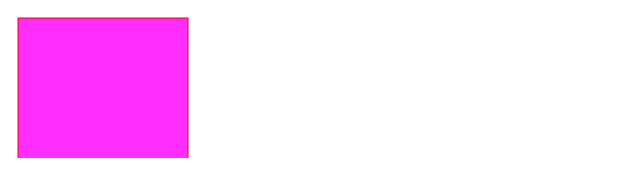
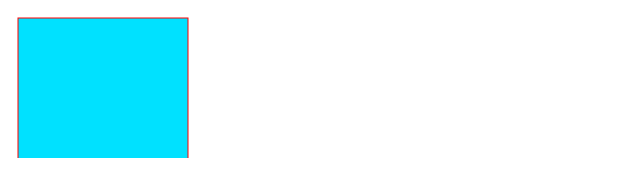
Before and after one commit to yousefma7moud/myNewRepo, a plain HTML site: page index.html in a window 1280 px wide. Shown: the whole page, without its empty margins (0-640 px from the left). Drawn offline with Linux system fonts and the light colour scheme.

Commit message:
2nd commit

```diff
--- a/index.html
+++ b/index.html
@@ -4,7 +4,7 @@
 
 <svg>
 	<rect x="10" y="10" height="150" width="170"
-		style="stroke:#ff0000; fill:#ff2eff">
+		style="stroke:#ff0000; fill:#00e1ff">
 	</rect>
 </svg>
 </body>
```
